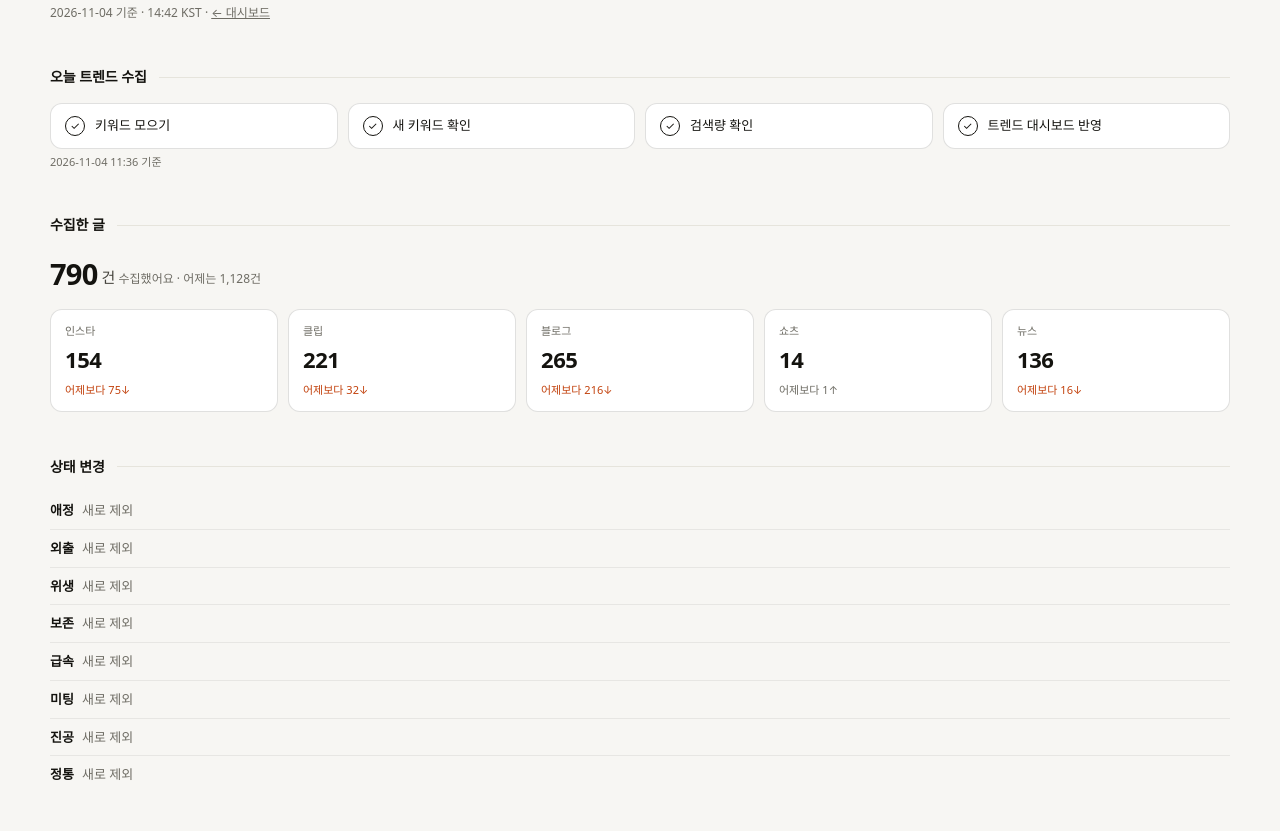
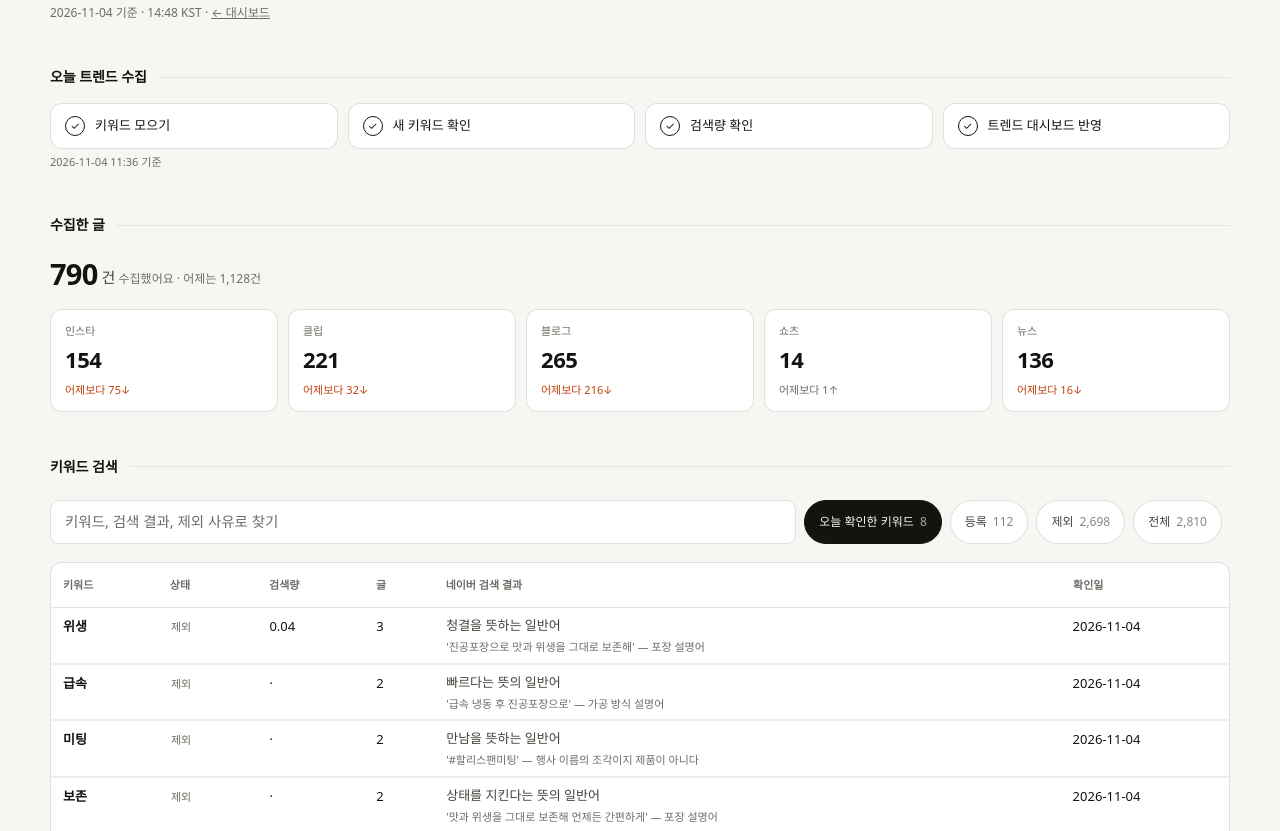
Before and after one commit to paytalab-m/cafe-trend, a plain HTML site: page ops.html in a window 1280 px wide. Shown: the part 62-893 px from the top of the page. Drawn offline with Linux system fonts and the light colour scheme.

Commit message:
대시보드 2026-11-04 14:49

```diff
--- a/ops.html
+++ b/ops.html
@@ -412,12 +412,6 @@ footer b{color:var(--ink2)}
 .run .why{display:block;color:var(--ink2);font-size:var(--t-3xs);
  margin-top:var(--s-1);
  font-family:ui-monospace,SFMono-Regular,Consolas,monospace;word-break:break-all}
-.moved{margin:var(--s-3) 0 0;padding:0;list-style:none;font-size:var(--t-xs)}
-.moved li{padding:var(--s-2) 0;border-bottom:1px solid var(--hair);display:flex;
- flex-wrap:wrap;gap:var(--s-2);align-items:center}
-.moved li:last-child{border-bottom:0}
-.moved .none{display:block;text-align:left;padding:var(--s-2) 0}
-.moved .ar{color:var(--mut)}
 .findbar{display:flex;flex-wrap:wrap;gap:var(--s-2);align-items:center;
  margin:var(--s-35) 0 var(--s-25);
  position:sticky;top:0;z-index:5;background:var(--plane);padding:var(--s-2) 0}
@@ -490,7 +484,7 @@ td.ev .why{display:block;color:var(--mut);font-size:var(--t-3xs);margin-top:var(
 </style>
 <div class="page">
 <h1>키워드 관리</h1>
-<div class="sub">2026-11-04 기준 · 14:42 KST · <a href="index.html">← 대시보드</a></div>
+<div class="sub">2026-11-04 기준 · 14:48 KST · <a href="index.html">← 대시보드</a></div>
 
 <h2><span class="t">오늘 트렌드 수집</span></h2>
 <ol class="flow"><li class="s ok"><span class="m" aria-hidden="true">✓</span><span class="b"><span class="n">키워드 모으기</span><span class="sr"> 성공</span></span></li><li class="s ok"><span class="m" aria-hidden="true">✓</span><span class="b"><span class="n">새 키워드 확인</span><span class="sr"> 성공</span></span></li><li class="s ok"><span class="m" aria-hidden="true">✓</span><span class="b"><span class="n">검색량 확인</span><span class="sr"> 성공</span></span></li><li class="s ok"><span class="m" aria-hidden="true">✓</span><span class="b"><span class="n">트렌드 대시보드 반영</span><span class="sr"> 성공</span></span></li></ol><p class="runwhen">2026-11-04 11:36 기준</p>
@@ -499,8 +493,6 @@ td.ev .why{display:block;color:var(--mut);font-size:var(--t-3xs);margin-top:var(
 <p class="hero"><b>790</b>건<span class="sub"> 수집했어요 · 어제는 1,128건</span></p>
 <div class="ops"><div class="box"><div class="k">인스타</div><div class="v">154</div><div class="dl down">어제보다 75↓</div></div><div class="box"><div class="k">클립</div><div class="v">221</div><div class="dl down">어제보다 32↓</div></div><div class="box"><div class="k">블로그</div><div class="v">265</div><div class="dl down">어제보다 216↓</div></div><div class="box"><div class="k">쇼츠</div><div class="v">14</div><div class="dl ">어제보다 1↑</div></div><div class="box"><div class="k">뉴스</div><div class="v">136</div><div class="dl down">어제보다 16↓</div></div></div>
 
-<h2><span class="t">상태 변경</span></h2>
-<ul class="moved"><li><b>애정</b> <span class="ar">새로 제외</span></li><li><b>외출</b> <span class="ar">새로 제외</span></li><li><b>위생</b> <span class="ar">새로 제외</span></li><li><b>보존</b> <span class="ar">새로 제외</span></li><li><b>급속</b> <span class="ar">새로 제외</span></li><li><b>미팅</b> <span class="ar">새로 제외</span></li><li><b>진공</b> <span class="ar">새로 제외</span></li><li><b>정통</b> <span class="ar">새로 제외</span></li></ul>
 
 <h2><span class="t">키워드 검색</span></h2>
 <div class="findbar">
```
